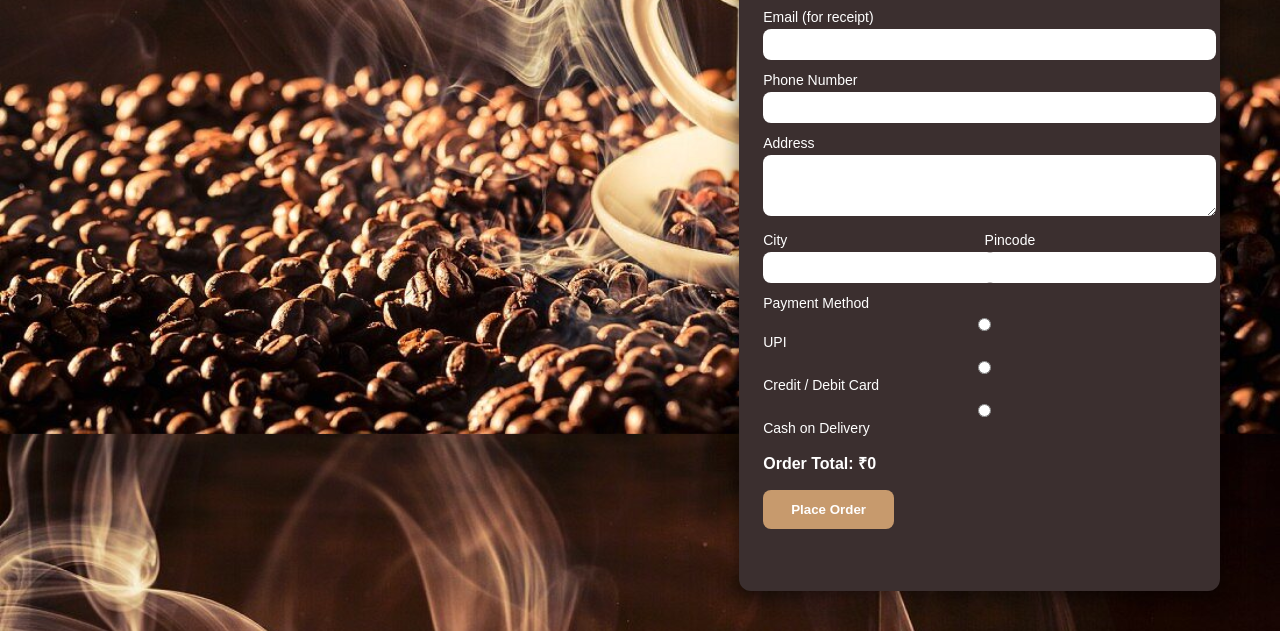
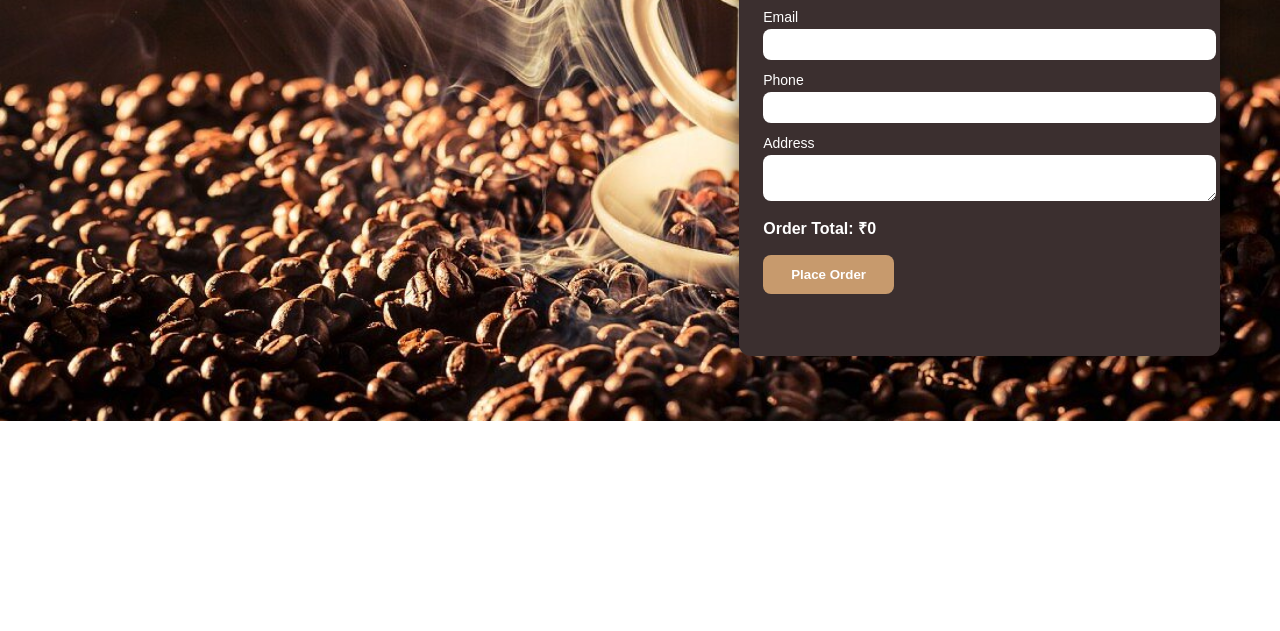
Before and after one commit to 23LPHYR/GetMugged, a plain HTML site: page cart.html in a window 1280 px wide. Shown: the part 419-1050 px from the top of the page. After the commit the page ends 840 px from the top, so only its background shows below. Drawn offline with Linux system fonts and the light colour scheme.

Commit message:
Update cart.html

```diff
--- a/cart.html
+++ b/cart.html
@@ -8,8 +8,7 @@
 <body class="cart-page-bg">
 
 <header>
-  <h1 style="text-shadow: 1px 1px 0 black, -1px -1px 0 black,
-                        1px -1px 0 black, -1px 1px 0 black;">GetMugged</h1>
+  <h1 style="text-shadow:1px 1px 0 black;">GetMugged</h1>
   <nav>
     <a href="index.html">Home</a>
     <a href="products.html">Mugs</a>
@@ -18,82 +17,54 @@
   </nav>
 </header>
 
-<h2 class="page-title" style="text-align:center; text-shadow: 1px 1px 0 black, -1px -1px 0 black,
-                        1px -1px 0 black, -1px 1px 0 black;">Checkout</h2>
+<h2 class="page-title" style="text-align:center;">Checkout</h2>
 
 <main class="cart-layout">
 
-  <!-- LEFT: Cart items -->
+  <!-- LEFT SIDE -->
   <section class="cart-section">
     <h3 class="section-heading">Your Cart</h3>
     <div id="cart-container"></div>
   </section>
 
-  <!-- RIGHT: Checkout form -->
-  <section class="checkout-section" id="checkout-section">
+  <!-- RIGHT SIDE -->
+  <section class="checkout-section">
     <h3 class="section-heading">Shipping & Payment</h3>
 
     <form id="checkout-form">
+
       <div class="form-group">
-        <label for="full-name">Full Name</label>
-        <input type="text" id="full-name" name="full-name" required>
+        <label>Full Name</label>
+        <input id="full-name" required>
       </div>
 
       <div class="form-group">
-        <label for="email">Email (for receipt)</label>
-        <input type="email" id="email" name="email" required>
+        <label>Email</label>
+        <input id="email" required>
       </div>
 
       <div class="form-group">
-        <label for="phone">Phone Number</label>
-        <input type="tel" id="phone" name="phone" required>
+        <label>Phone</label>
+        <input id="phone" required>
       </div>
 
       <div class="form-group">
-        <label for="address">Address</label>
-        <textarea id="address" name="address" rows="3" required></textarea>
-      </div>
-
-      <div class="form-row">
-        <div class="form-group half">
-          <label for="city">City</label>
-          <input type="text" id="city" name="city" required>
-        </div>
-        <div class="form-group half">
-          <label for="pincode">Pincode</label>
-          <input type="text" id="pincode" name="pincode" required>
-        </div>
-      </div>
-
-      <div class="form-group">
-        <label>Payment Method</label>
-        <div class="payment-options">
-          <label>
-            <input type="radio" name="payment-method" value="UPI" required>
-            UPI
-          </label>
-          <label>
-            <input type="radio" name="payment-method" value="Card">
-            Credit / Debit Card
-          </label>
-          <label>
-            <input type="radio" name="payment-method" value="COD">
-            Cash on Delivery
-          </label>
-        </div>
+        <label>Address</label>
+        <textarea id="address" required></textarea>
       </div>
 
       <p class="checkout-total-text">
         Order Total: <span id="checkout-total">₹0</span>
       </p>
 
-      <button type="submit" class="cta-btn" id="place-order-btn">
-        Place Order
-      </button>
+      <button type="submit" class="cta-btn">Place Order</button>
 
       <p id="checkout-message" class="checkout-message"></p>
+
     </form>
+
   </section>
+
 </main>
 
 <script src="script.js"></script>
```
